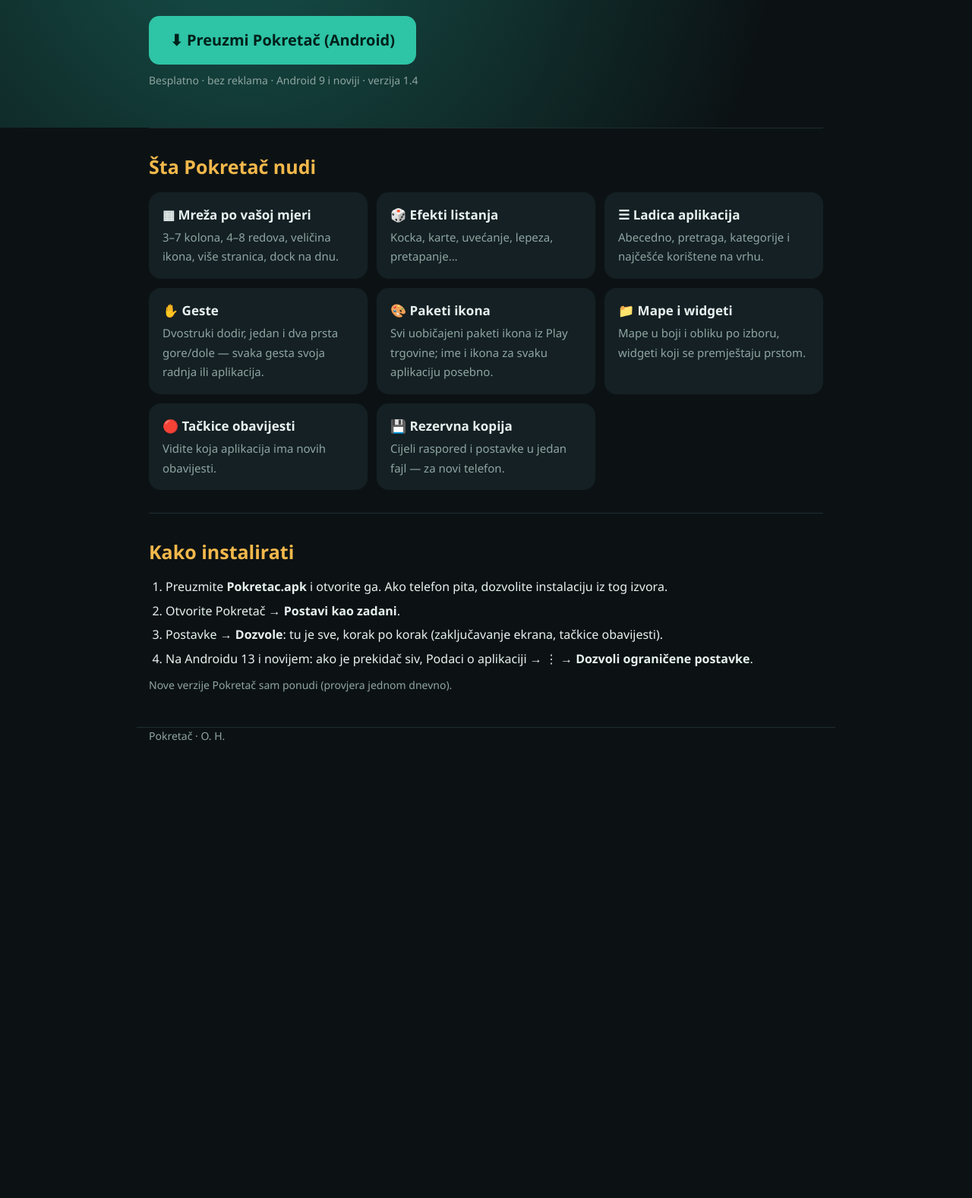
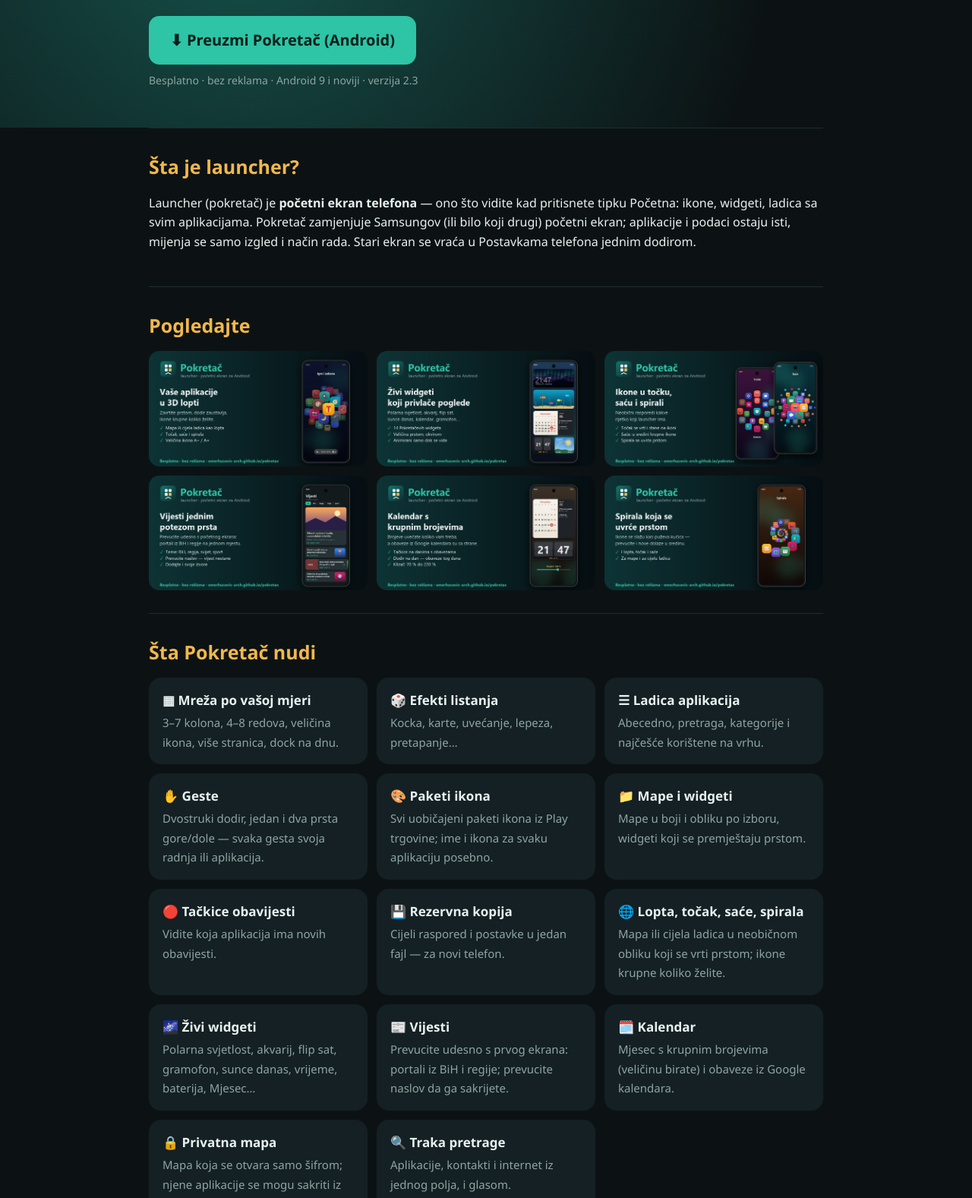
Before and after one commit to omerhusovic-arch/pokretac, a plain HTML site: page index.html in a window 1280 px wide. Shown: the part 194-1771 px from the top of the page at 76% size. Before the commit the page ends 1174 px from the top, so only its background shows below. Drawn offline with Linux system fonts and the light colour scheme.

Commit message:
Pokretač 2.3: launcher u opisu, galerija, nova verzija

```diff
--- a/index.html
+++ b/index.html
@@ -3,23 +3,23 @@
 <head>
 <meta charset="utf-8">
 <meta name="viewport" content="width=device-width, initial-scale=1">
-<title>Pokretač — početni ekran za Android telefon</title>
-<meta name="description" content="Pokretač: besplatan početni ekran za Android — podesiva mreža, ladica s pretragom, geste jednim i s dva prsta, paketi ikona, widgeti, mape.">
+<title>Pokretač — launcher (početni ekran) za Android telefon</title>
+<meta name="description" content="Pokretač je besplatan launcher (početni ekran) za Android: ikone u 3D lopti, točku i saću, živi widgeti, vijesti jednim potezom, kalendar s krupnim brojevima, geste, paketi ikona i privatna mapa sa šifrom.">
 <!-- seo:pocetak -->
 <link rel="canonical" href="https://omerhusovic-arch.github.io/pokretac/">
 <meta property="og:type" content="website">
 <meta property="og:locale" content="bs_BA">
 <meta property="og:site_name" content="Pokretač">
-<meta property="og:title" content="Pokretač — početni ekran za Android telefon">
-<meta property="og:description" content="Pokretač: besplatan početni ekran za Android — podesiva mreža, ladica s pretragom, geste jednim i s dva prsta, paketi ikona, widgeti, mape.">
+<meta property="og:title" content="Pokretač — launcher (početni ekran) za Android telefon">
+<meta property="og:description" content="Pokretač je besplatan launcher (početni ekran) za Android: ikone u 3D lopti, točku i saću, živi widgeti, vijesti jednim potezom, kalendar s krupnim brojevima, geste, paketi ikona i privatna mapa sa šifrom.">
 <meta property="og:url" content="https://omerhusovic-arch.github.io/pokretac/">
-<meta property="og:image" content="https://omerhusovic-arch.github.io/pokretac/reklama-1.png">
+<meta property="og:image" content="https://omerhusovic-arch.github.io/pokretac/reklama-lopta.png">
 <meta property="og:image:width" content="1200">
 <meta property="og:image:height" content="630">
 <meta property="og:image:alt" content="Pokretač">
 <meta name="twitter:card" content="summary_large_image">
-<meta name="twitter:image" content="https://omerhusovic-arch.github.io/pokretac/reklama-1.png">
-<script type="application/ld+json">{"@context": "https://schema.org", "@type": "SoftwareApplication", "name": "Pokretač", "url": "https://omerhusovic-arch.github.io/pokretac/", "description": "Pokretač: besplatan početni ekran za Android — podesiva mreža, ladica s pretragom, geste jednim i s dva prsta, paketi ikona, widgeti, mape.", "applicationCategory": "UtilitiesApplication", "operatingSystem": "Android", "inLanguage": "bs", "image": "https://omerhusovic-arch.github.io/pokretac/ikona.png", "screenshot": "https://omerhusovic-arch.github.io/pokretac/reklama-1.png", "downloadUrl": "https://github.com/omerhusovic-arch/pokretac/releases/latest/download/Pokretac.apk", "offers": {"@type": "Offer", "price": "0", "priceCurrency": "BAM"}}</script>
+<meta name="twitter:image" content="https://omerhusovic-arch.github.io/pokretac/reklama-lopta.png">
+<script type="application/ld+json">{"@context": "https://schema.org", "@type": "SoftwareApplication", "name": "Pokretač", "url": "https://omerhusovic-arch.github.io/pokretac/", "description": "Pokretač je besplatan launcher (početni ekran) za Android: ikone u 3D lopti, točku i saću, živi widgeti, vijesti jednim potezom, kalendar s krupnim brojevima, geste, paketi ikona i privatna mapa sa šifrom.", "applicationCategory": "UtilitiesApplication", "operatingSystem": "Android", "inLanguage": "bs", "image": "https://omerhusovic-arch.github.io/pokretac/ikona.png", "screenshot": "https://omerhusovic-arch.github.io/pokretac/reklama-lopta.png", "downloadUrl": "https://github.com/omerhusovic-arch/pokretac/releases/latest/download/Pokretac.apk", "offers": {"@type": "Offer", "price": "0", "priceCurrency": "BAM"}}</script>
 <!-- seo:kraj -->
 <link rel="icon" href="ikona.png">
 <style>
@@ -43,6 +43,8 @@
   .kartica b { display: block; font-size: 17px; margin-bottom: 4px; }
   .kartica span { color: var(--sporedni); font-size: 15px; }
   ol { padding-left: 22px; margin: 8px 0 0; } li { margin: 6px 0; }
+  .galerija { display: grid; grid-template-columns: repeat(auto-fit, minmax(280px, 1fr)); gap: 12px; }
+  .galerija img { width: 100%; border-radius: 14px; display: block; }
   footer { color: var(--sporedni); font-size: 14px; padding: 26px 0 36px; border-top: 1px solid var(--panel2); }
 </style>
 </head>
@@ -53,7 +55,7 @@
       <img src="ikona.png" alt="Pokretač">
       <div>
         <h1>Pokretač</h1>
-        <p class="podnaslov">Početni ekran za Android telefon — uredite ga po svom.</p>
+        <p class="podnaslov">Launcher za Android — početni ekran telefona koji uredite po svom.</p>
         <p class="autor">O. H.</p>
       </div>
     </div>
@@ -63,6 +65,25 @@
 </header>
 
 <main class="omot">
+  <section>
+    <h2>Šta je launcher?</h2>
+    <p>Launcher (pokretač) je <b>početni ekran telefona</b> — ono što vidite kad pritisnete tipku Početna: ikone, widgeti,
+    ladica sa svim aplikacijama. Pokretač zamjenjuje Samsungov (ili bilo koji drugi) početni ekran; aplikacije i podaci
+    ostaju isti, mijenja se samo izgled i način rada. Stari ekran se vraća u Postavkama telefona jednim dodirom.</p>
+  </section>
+
+  <section>
+    <h2>Pogledajte</h2>
+    <div class="galerija">
+      <img src="galerija-1-lopta.jpg" alt="Aplikacije u 3D lopti" loading="lazy">
+      <img src="galerija-2-widgeti.jpg" alt="Živi widgeti" loading="lazy">
+      <img src="galerija-3-oblici.jpg" alt="Točak i saće" loading="lazy">
+      <img src="galerija-4-vijesti.jpg" alt="Vijesti jednim potezom" loading="lazy">
+      <img src="galerija-5-kalendar.jpg" alt="Kalendar s krupnim brojevima" loading="lazy">
+      <img src="galerija-6-spirala.jpg" alt="Spirala" loading="lazy">
+    </div>
+  </section>
+
   <section>
     <h2>Šta Pokretač nudi</h2>
     <div class="mreza">
@@ -74,6 +95,12 @@
       <div class="kartica"><b>📁 Mape i widgeti</b><span>Mape u boji i obliku po izboru, widgeti koji se premještaju prstom.</span></div>
       <div class="kartica"><b>🔴 Tačkice obavijesti</b><span>Vidite koja aplikacija ima novih obavijesti.</span></div>
       <div class="kartica"><b>💾 Rezervna kopija</b><span>Cijeli raspored i postavke u jedan fajl — za novi telefon.</span></div>
+      <div class="kartica"><b>🌐 Lopta, točak, saće, spirala</b><span>Mapa ili cijela ladica u neobičnom obliku koji se vrti prstom; ikone krupne koliko želite.</span></div>
+      <div class="kartica"><b>🌌 Živi widgeti</b><span>Polarna svjetlost, akvarij, flip sat, gramofon, sunce danas, vrijeme, baterija, Mjesec…</span></div>
+      <div class="kartica"><b>📰 Vijesti</b><span>Prevucite udesno s prvog ekrana: portali iz BiH i regije; prevucite naslov da ga sakrijete.</span></div>
+      <div class="kartica"><b>🗓️ Kalendar</b><span>Mjesec s krupnim brojevima (veličinu birate) i obaveze iz Google kalendara.</span></div>
+      <div class="kartica"><b>🔒 Privatna mapa</b><span>Mapa koja se otvara samo šifrom; njene aplikacije se mogu sakriti iz ladice.</span></div>
+      <div class="kartica"><b>🔍 Traka pretrage</b><span>Aplikacije, kontakti i internet iz jednog polja, i glasom.</span></div>
     </div>
   </section>
 
--- a/verzija.json
+++ b/verzija.json
@@ -1,6 +1,6 @@
 {
-  "versionCode": 5,
-  "versionName": "1.4",
-  "apk": "https://github.com/omerhusovic-arch/pokretac/releases/download/v1.4/Pokretac.apk",
-  "novo": "Tačkice obavijesti na ikonama, rezervna kopija rasporeda, vlastito ime i ikona za svaku aplikaciju, boja i oblik mapa, kategorije i najčešće korištene u ladici, premještanje widgeta prstom i automatske nadogradnje."
+  "versionCode": 14,
+  "versionName": "2.3",
+  "apk": "https://github.com/omerhusovic-arch/pokretac/releases/download/v2.3/Pokretac.apk",
+  "novo": "Ikone u 3D lopti, točku, saću i spirali; 15 živih widgeta (polarna svjetlost, akvarij, gramofon, kalendar s krupnim brojevima…); vijesti udesno s prvog ekrana (prevucite naslov da ga sakrijete); privatna mapa sa šifrom; traka pretrage s kontaktima i glasom; isti oblik svih ikona; veličina widgeta prstom; popravljeni tamni naslovi u tamnoj temi."
 }
```
Also changed, not shown: galerija-1-lopta.jpg (added), galerija-2-widgeti.jpg (added), galerija-3-oblici.jpg (added), galerija-4-vijesti.jpg (added), galerija-5-kalendar.jpg (added), galerija-6-spirala.jpg (added), reklama-lopta.png (added).
